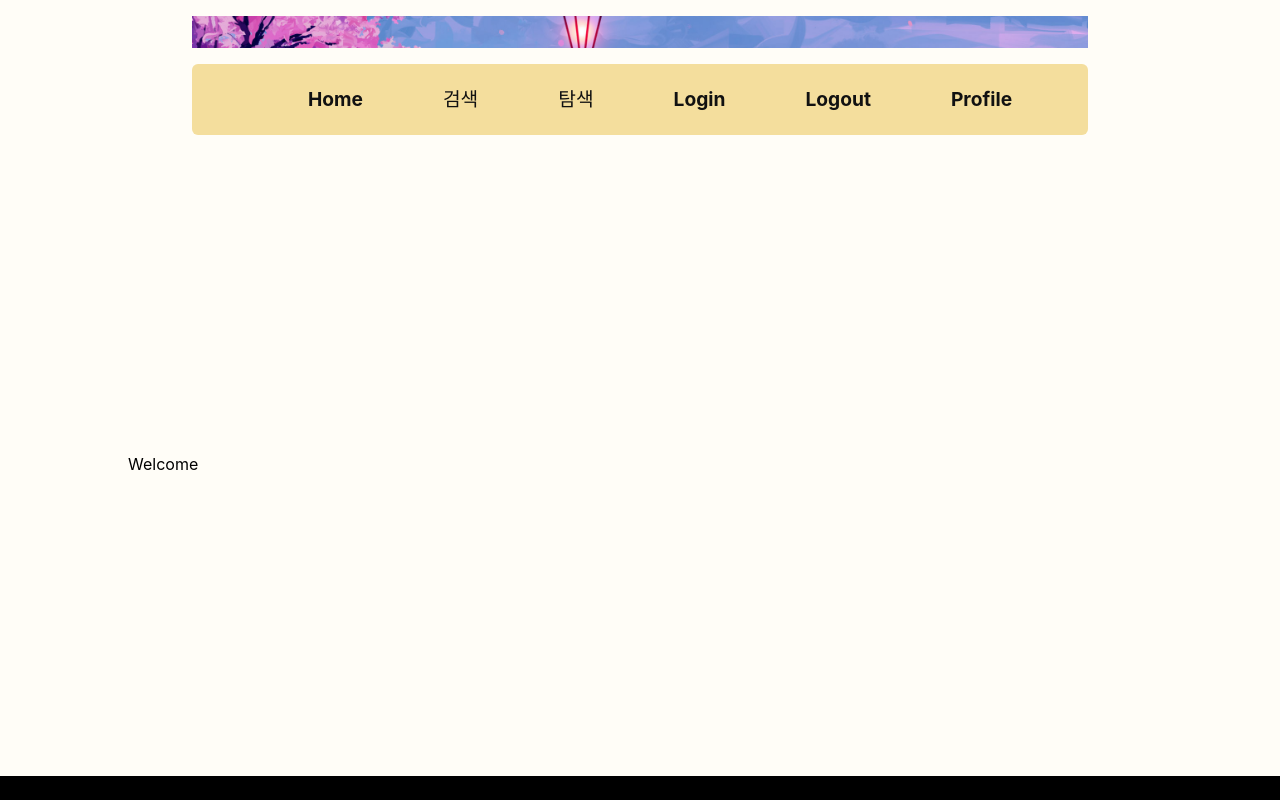
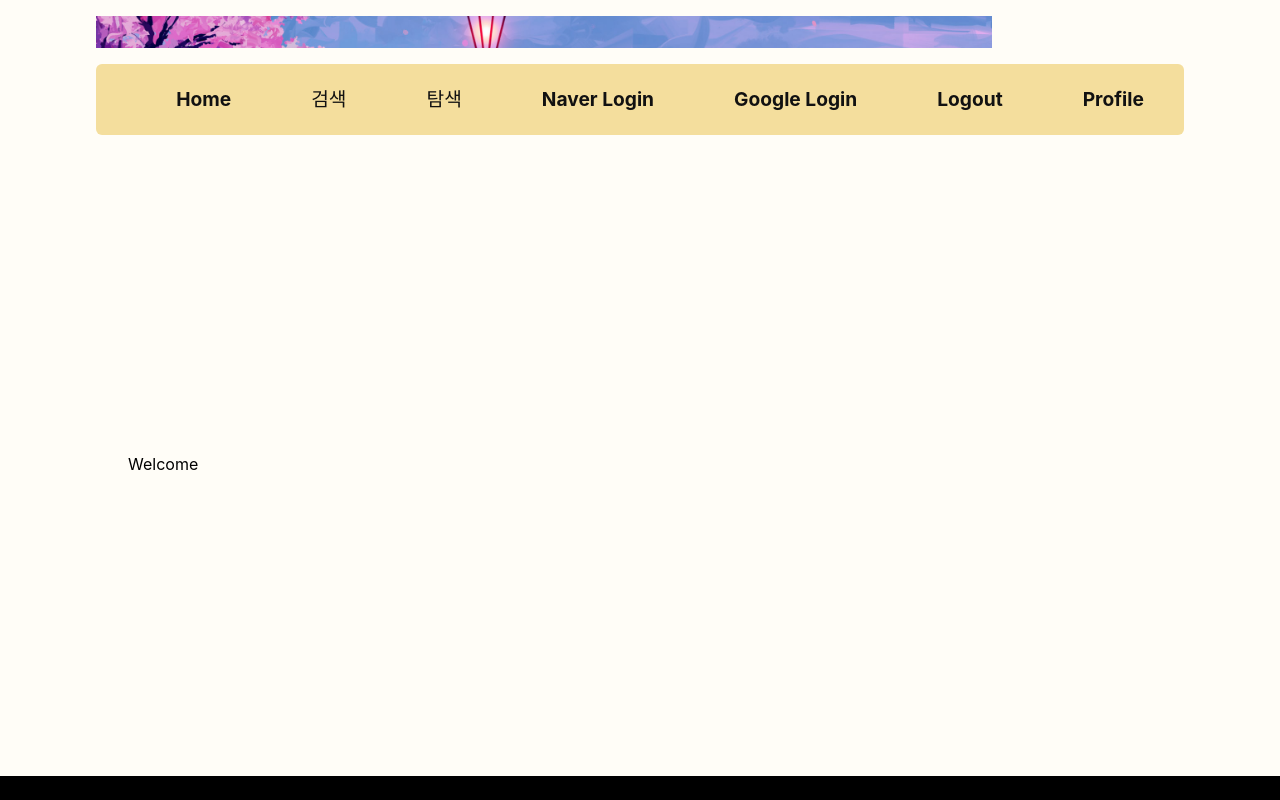
Before and after one commit to daumtto53/aniDB_frontend, a React (Vite) app in the folder aniDB/: page / in a window 1280 px wide. Built offline with nearby package versions, Linux system fonts and the light colour scheme; no server answers.

Commit message:
refactor(rootlayout): line refactored.

```diff
--- a/aniDB/src/Root/RootLayout.jsx
+++ b/aniDB/src/Root/RootLayout.jsx
@@ -1,29 +1,36 @@
 import React from "react";
 import { Link, Outlet } from "react-router-dom";
-import axios from 'axios';
+import axios from "axios";
 
 import styles from "./RootLayout.module.css";
 
-
 import banner from "../../resources/banner.jpg";
 
-const handleLogin = () => {
-	window.location.href = `${import.meta.env.VITE_BASEURL}/${import.meta.env.VITE_LOGIN_API_NAVER}`
-}
+const handleNaverLogin = () => {
+  window.location.href = `${import.meta.env.VITE_BASEURL}/${
+    import.meta.env.VITE_LOGIN_API_NAVER
+  }`;
+};
+
+const handleGoogleLogin = () => {
+  window.location.href = `${import.meta.env.VITE_BASEURL}/${
+    import.meta.env.VITE_LOGIN_API_GOOGLE
+  }`;
+};
 
 const handleLogout = async () => {
   const axiosObject = axios.create({
     baseURL: `${import.meta.env.VITE_BASEURL}`,
-		withCredentials: true
+    withCredentials: true,
   });
 
   try {
-		const response = await axiosObject.post('/api/logout');
+    const response = await axiosObject.post("/api/logout");
     window.location.href = `${import.meta.env.VITE_FRONTURL}/logout`;
   } catch (error) {
-		console.log('Error logging out', error);
+    console.log("Error logging out", error);
   }
-}
+};
 
 function RootLayout() {
   return (
@@ -44,14 +51,29 @@ function RootLayout() {
             <li>
               <Link
                 onClick={() => {
-                  handleLogin();
+                  handleNaverLogin();
                 }}
               >
-                Login
+                Naver Login
               </Link>
             </li>
             <li>
-              <Link onClick={() => {handleLogout()}}>Logout</Link>
+              <Link
+                onClick={() => {
+                  handleGoogleLogin();
+                }}
+              >
+                Google Login
+              </Link>
+            </li>
+            <li>
+              <Link
+                onClick={() => {
+                  handleLogout();
+                }}
+              >
+                Logout
+              </Link>
             </li>
             <li>
               <Link to="/profile">Profile</Link>
```
Lines whose indentation alone changed are shown as unchanged.
